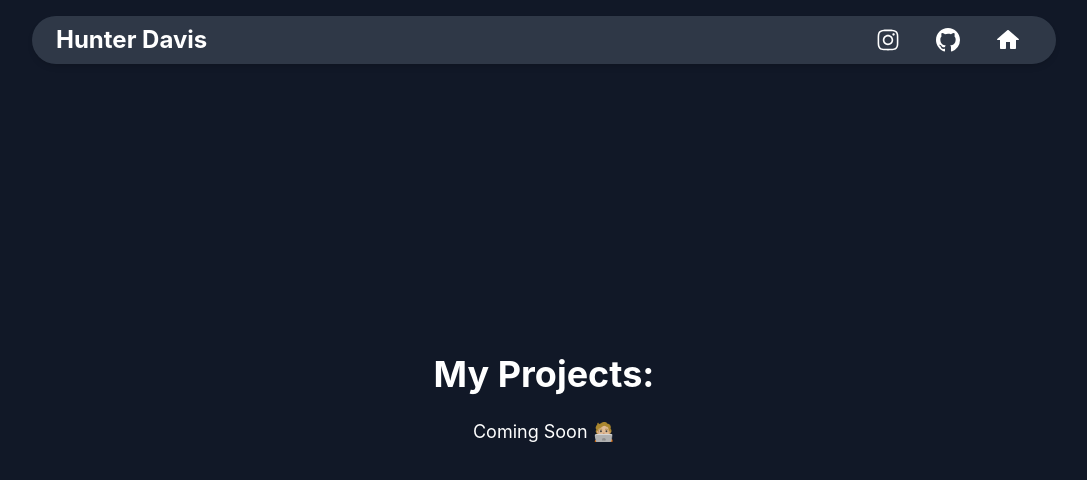
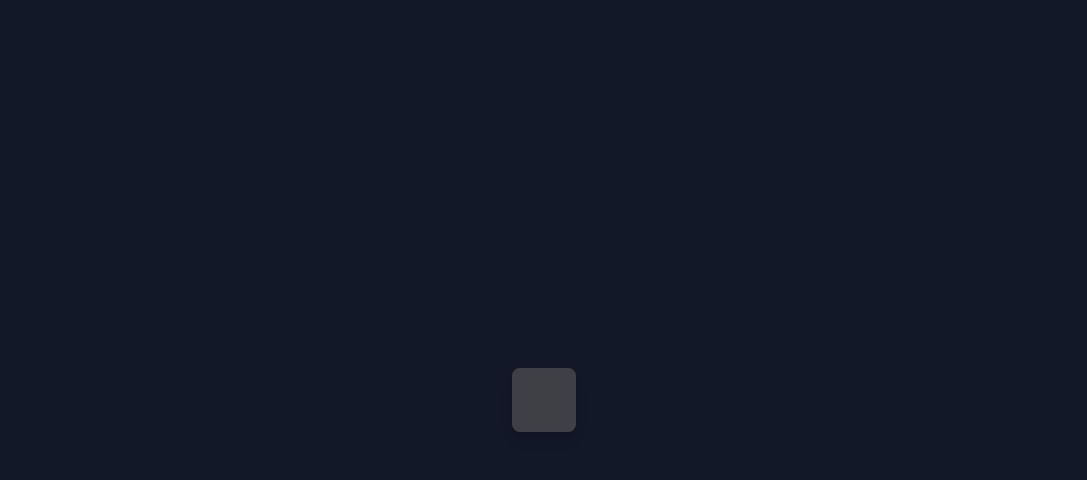
Before and after one commit to xhuntx/Personal-Website, a React (Vite) app in the folder my-app/: page /projects in a window 1280 px wide. Shown: the top 480 px of the page, without its empty margins (96-1183 px from the left). Built offline with nearby package versions, Linux system fonts and the light colour scheme.

Commit message:
starting "Projects page"

```diff
--- a/my-app/src/App.jsx
+++ b/my-app/src/App.jsx
@@ -161,7 +161,7 @@ const App = memo(() => {
 
   return (
     <div className="min-h-screen bg-slate-800 text-white">
-      <NavBar/>
+      {/* <NavBar/> */}
       <Routes>
         <Route path="/" element={
           <>
@@ -183,7 +183,7 @@ const App = memo(() => {
               <div className="flex flex-col md:flex-row gap-12 justify-center items-center">
                 <ScrollReveal>
                   <div className='rounded-xl p-8 bg-gray-800 shadow-lg max-w-md text-center flex flex-col justify-center'>
-                    <h2 className="text-4xl md:text-5xl font-bold text-green-400 mb-12">
+                    <h2 className="text-4xl md:text-5xl font-bold text-blue-400 mb-12">
                       Who am I?
                     </h2>
                     <ul className="space-y-4 text-lg md:text-xl">
@@ -194,7 +194,7 @@ const App = memo(() => {
 
                 <ScrollReveal>
                   <div className='rounded-xl p-8 bg-gray-800 shadow-lg max-w-md text-center flex flex-col'>
-                    <h2 className="text-4xl md:text-5xl font-bold text-purple-400 mb-12">
+                    <h2 className="text-4xl md:text-5xl font-bold text-cyan-200 mb-12">
                       My socials:
                     </h2>
                     <div className="flex flex-col items-center justify-center gap-6">
@@ -206,7 +206,7 @@ const App = memo(() => {
               </div>
               <ScrollReveal className="flex justify-center">
                 <div className='rounded-xl p-8 bg-gray-800 shadow-lg max-w-md text-center flex flex-col'>
-                 <h2 className='text-4xl md:texct-5xl font-bold text-emerald-600 mb-12'>
+                 <h2 className='text-4xl md:texct-5xl font-bold text-indigo-400 mb-12'>
                   My Projects
                  </h2>
                   <div className="flex justify-center">
--- a/my-app/src/components/ProjectsPage.jsx
+++ b/my-app/src/components/ProjectsPage.jsx
@@ -1,10 +1,18 @@
 import React, { memo } from "react";
+import { ScrollReveal } from "../App";
+
+
 
 const ProjectsPage = memo(() =>{
   return (
     <div className="min-h-screen flex flex-col items-center justify-center bg-gray-900 text-white">
-      <h1 className="text-4xl font-bold mb-6">My Projects:</h1>
-      <p className="text-lg">Coming Soon 🧑🏼‍💻</p>
+      <ScrollReveal className="text-center">
+        <div>
+          <div className="bg-zinc-700 shadow-lg rounded-lg p-8 max-w-md text-center flex flex-col justify-center">
+
+          </div>
+        </div>
+      </ScrollReveal>
     </div>
   );
 });
```
